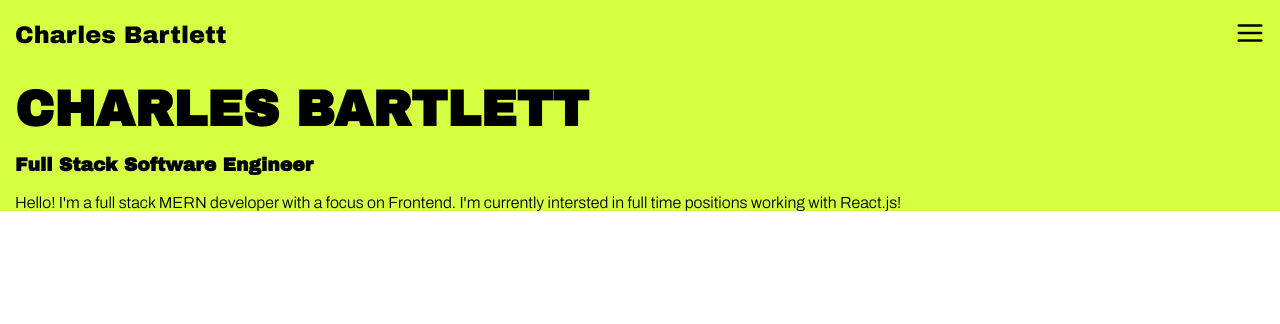
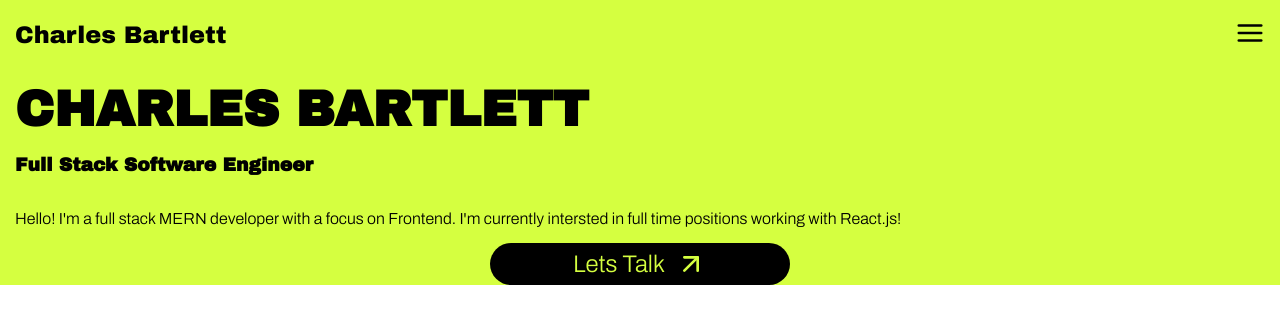
Before and after one commit to CharBar3/personal-website, a React (Create React App) app: page / in a window 1280 px wide. Shown: the top 324 px of the page. Built offline with nearby package versions, Linux system fonts and the light colour scheme.

Commit message:
let's talk button done

```diff
--- a/src/App.css
+++ b/src/App.css
@@ -12,6 +12,7 @@
 
   --heading-font: "Archivo Black Regular", sans-serif;
   --body-font: "Archivo", sans-serif;
+  --button-font: "Archivo", sans-serif;
 }
 
 .App {
--- a/src/components/Welcome/Welcome.css
+++ b/src/components/Welcome/Welcome.css
@@ -1,6 +1,35 @@
 .Welcome {
+  display: flex;
+  flex-direction: column;
 }
 .Welcome h1 {
   font-size: 50px;
   margin-bottom: 0px;
 }
+
+.Welcome button {
+  font-family: var(--button-font);
+  font-size: x-large;
+
+  background-color: black;
+  color: var(--primary-color);
+
+  border: none;
+  border-radius: 25px;
+
+  padding-top: 5px;
+  padding-bottom: 5px;
+
+  width: 100%;
+  max-width: 300px;
+
+  display: flex;
+  justify-content: center;
+  align-items: center;
+  align-self: center;
+}
+.Welcome button svg {
+  width: 32px;
+  height: 32px;
+  margin-left: 10px;
+}
--- a/src/components/Welcome/Welcome.js
+++ b/src/components/Welcome/Welcome.js
@@ -1,4 +1,5 @@
 import "./Welcome.css";
+import { ReactComponent as ArrowIcon } from "../../Icons/arrow-up-right.svg";
 
 const Welcome = () => {
   return (
@@ -9,6 +10,10 @@ const Welcome = () => {
         Hello! I'm a full stack MERN developer with a focus on Frontend. I'm
         currently intersted in full time positions working with React.js!
       </p>
+      <button>
+        Lets Talk
+        <ArrowIcon />
+      </button>
     </div>
   );
 };
```
Also changed, not shown: src/Icons/arrow-up-right.svg (added).
